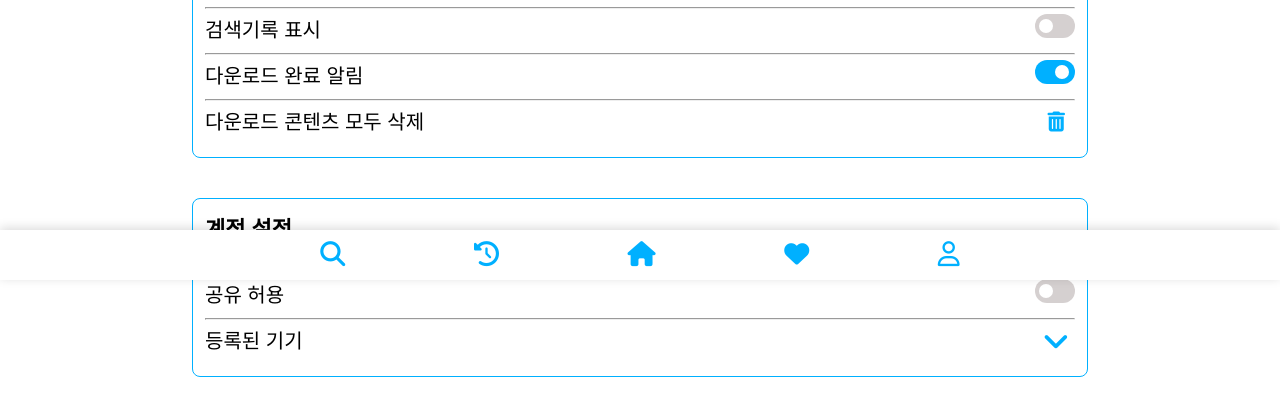
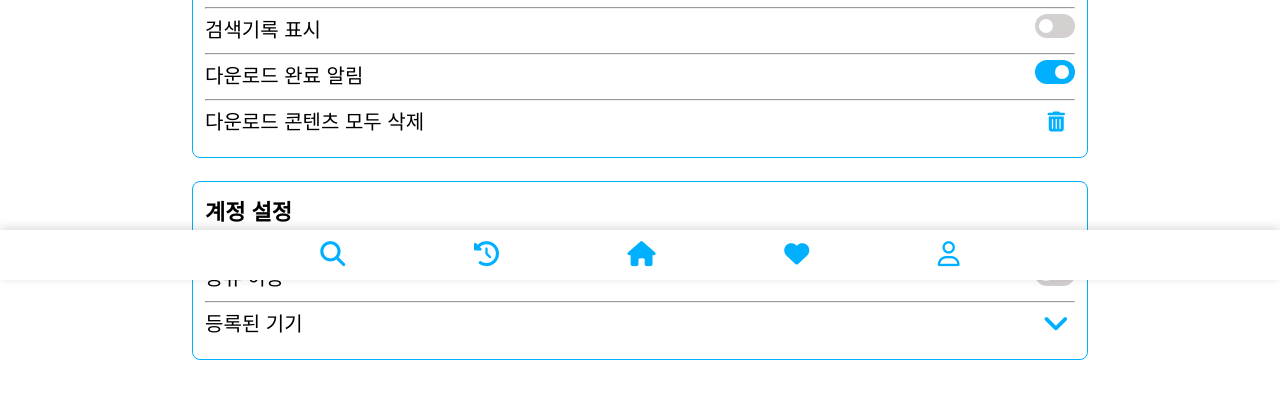
Before and after one commit to broisHyeong/broisHyeong.github.io, a plain HTML site: page main/backend/option.html in a window 1280 px wide. Shown: the part 520-936 px from the top of the page. Before the commit the page ends 897 px from the top, so only its background shows below. Drawn offline with Linux system fonts and the light colour scheme; a web font is replaced by a local one.

Commit message:
mod option.css_lmh

```diff
--- a/css/option.css
+++ b/css/option.css
@@ -53,15 +53,24 @@ hr{
     transition : all  0.22s ease-in;
 }
 
-.device-option-container{
+.device-option-container1{
     padding: 12px 12px;
     border: 1px solid #00B0FF ;
     border-radius: 8px;
     background-color: white;
-    width: z;
     margin: auto;
     margin-top: 2%;
 }
+
+.device-option-container2{
+    padding: 12px 12px;
+    border: 1px solid #00B0FF ;
+    border-radius: 8px;
+    background-color: white;
+    margin: auto;
+    margin-bottom: 20%;
+}
+
 
 .option-box{
     margin-bottom: 10px;
--- a/main/backend/option.html
+++ b/main/backend/option.html
@@ -17,7 +17,7 @@
     <!-- <iframe src="../../main/backend/header.html" frameborder="0" width="100%" height="60px"></iframe> -->
     <div class="container">
         <div class="box">
-            <div class="device-option-container">
+            <div class="device-option-container1">
                 <div class="option-header">기기 설정</div>
                 <span style="font-size: 0.8rem;">현재 기기에서 사용하는 모든 프로필에 동일하게 설정됩니다.</span>
                 <br>
@@ -86,7 +86,7 @@
                 </div>
             </div>
         <br>
-        <div class="device-option-container">
+        <div class="device-option-container2">
             <span class="option-header">계정 설정</span>
             <br>
             <span style="font-size: 0.8rem;">모든 프로필과 기기에 적용됩니다</span>
```
